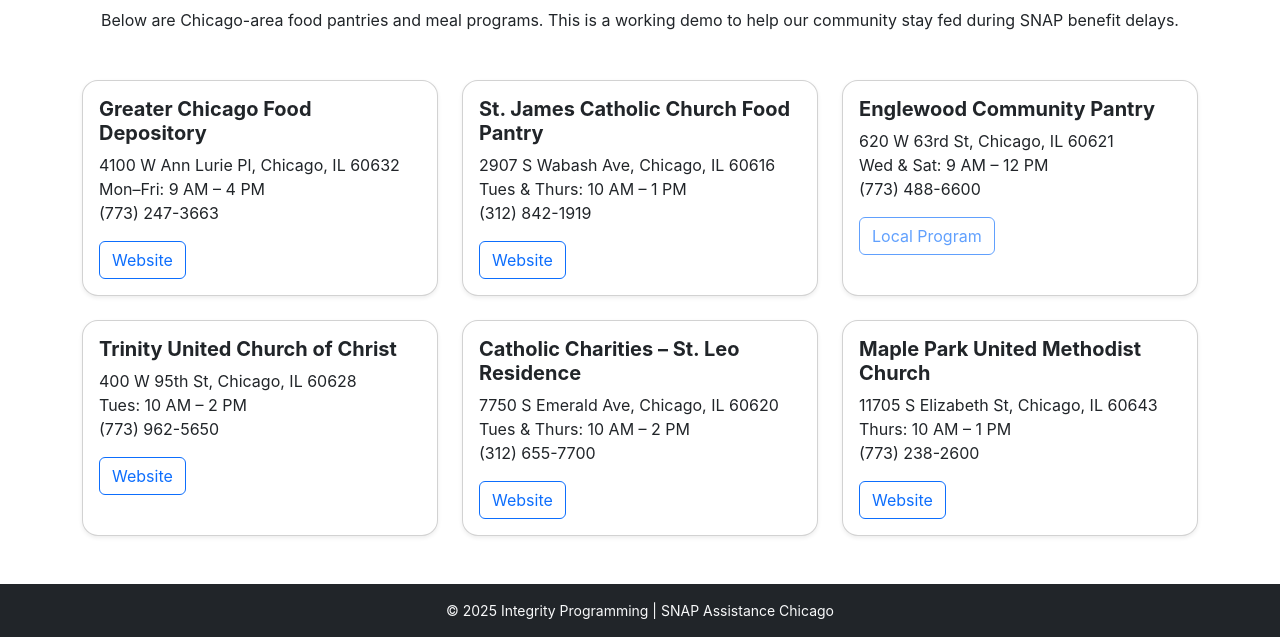
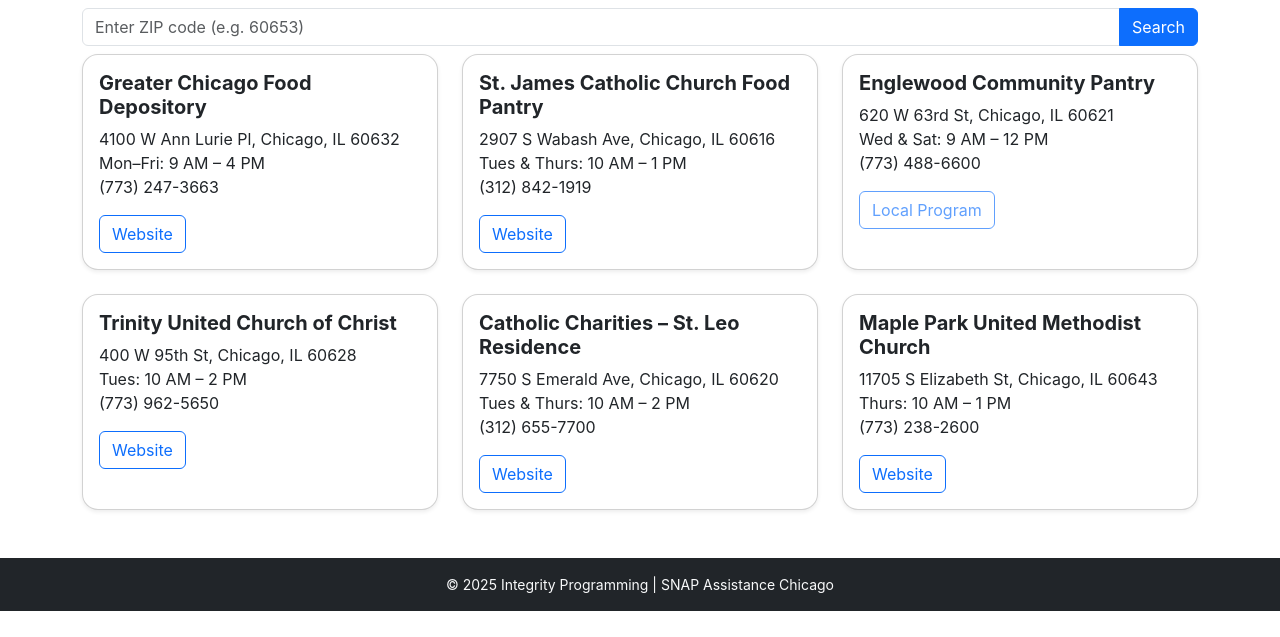
Before and after one commit to TheTechGod/community-aid-hub, a plain HTML site: page food.html in a window 1280 px wide. Shown: the part 168-805 px from the top of the page. Drawn offline with nearby package versions, Linux system fonts and the light colour scheme.

```diff
--- a/food.html
+++ b/food.html
@@ -33,10 +33,15 @@
   <!-- Main -->
   <main class="container py-5">
     <h1 class="fw-bold mb-4 text-center">Find Food in Your Area</h1>
-    <p class="text-center mb-5">
-      Below are Chicago-area food pantries and meal programs.
-      This is a working demo to help our community stay fed during SNAP benefit delays.
-    </p>
+
+    <!-- 🔍 Search by ZIP -->
+<div class="input-group mb-4">
+  <input id="zipInput" type="text" class="form-control" placeholder="Enter ZIP code (e.g. 60653)">
+  <button class="btn btn-primary" onclick="searchPantries()">Search</button>
+</div>
+
+<!-- 📋 Results -->
+<div id="results" class="row g-3"></div>
 
     <div class="row g-4">
       <!-- Pantry 1 -->
@@ -140,5 +145,6 @@
 
   <script src="https://cdn.jsdelivr.net/npm/bootstrap@5.3.3/dist/js/bootstrap.bundle.min.js"></script>
   <script>document.getElementById("year").textContent = new Date().getFullYear();</script>
+  <script src="js/search.js"></script>
 </body>
 </html>
--- /dev/null
+++ b/js/search.js
@@ -0,0 +1,50 @@
+// 🔍 Simple ZIP or neighborhood filter for static JSON data
+async function searchPantries() {
+  const query = document.getElementById("zipInput").value.trim().toLowerCase();
+  const list = document.getElementById("results");
+  list.innerHTML = "<p>Searching...</p>";
+
+  if (!query) {
+    list.innerHTML = "<p class='text-muted'>Please enter a ZIP code or neighborhood name.</p>";
+    return;
+  }
+
+  try {
+    const res = await fetch("data/pantries.json");
+    const pantries = await res.json();
+
+    // Match either ZIP or text in address/description
+    const matches = pantries.filter(
+      p =>
+        p.zip.startsWith(query) ||
+        p.address.toLowerCase().includes(query) ||
+        p.description.toLowerCase().includes(query)
+    );
+
+    if (matches.length === 0) {
+      list.innerHTML = `<p>No matches found for "<strong>${query}</strong>".</p>`;
+      return;
+    }
+
+    list.innerHTML = matches
+      .map(
+        p => `
+        <div class="col-md-4">
+          <div class="card shadow-sm h-100">
+            <div class="card-body">
+              <h5 class="fw-bold">${p.name}</h5>
+              <p>${p.address}</p>
+              <p>${p.hours}</p>
+              <p>${p.phone || ""}</p>
+              <small class="text-muted">${p.description}</small>
+            </div>
+          </div>
+        </div>
+      `
+      )
+      .join("");
+  } catch (err) {
+    console.error("Error loading pantry data:", err);
+    list.innerHTML = "<p class='text-danger'>Unable to load data. Please try again later.</p>";
+  }
+}
```
Also changed, not shown: communities.html (+1 -0 lines).
